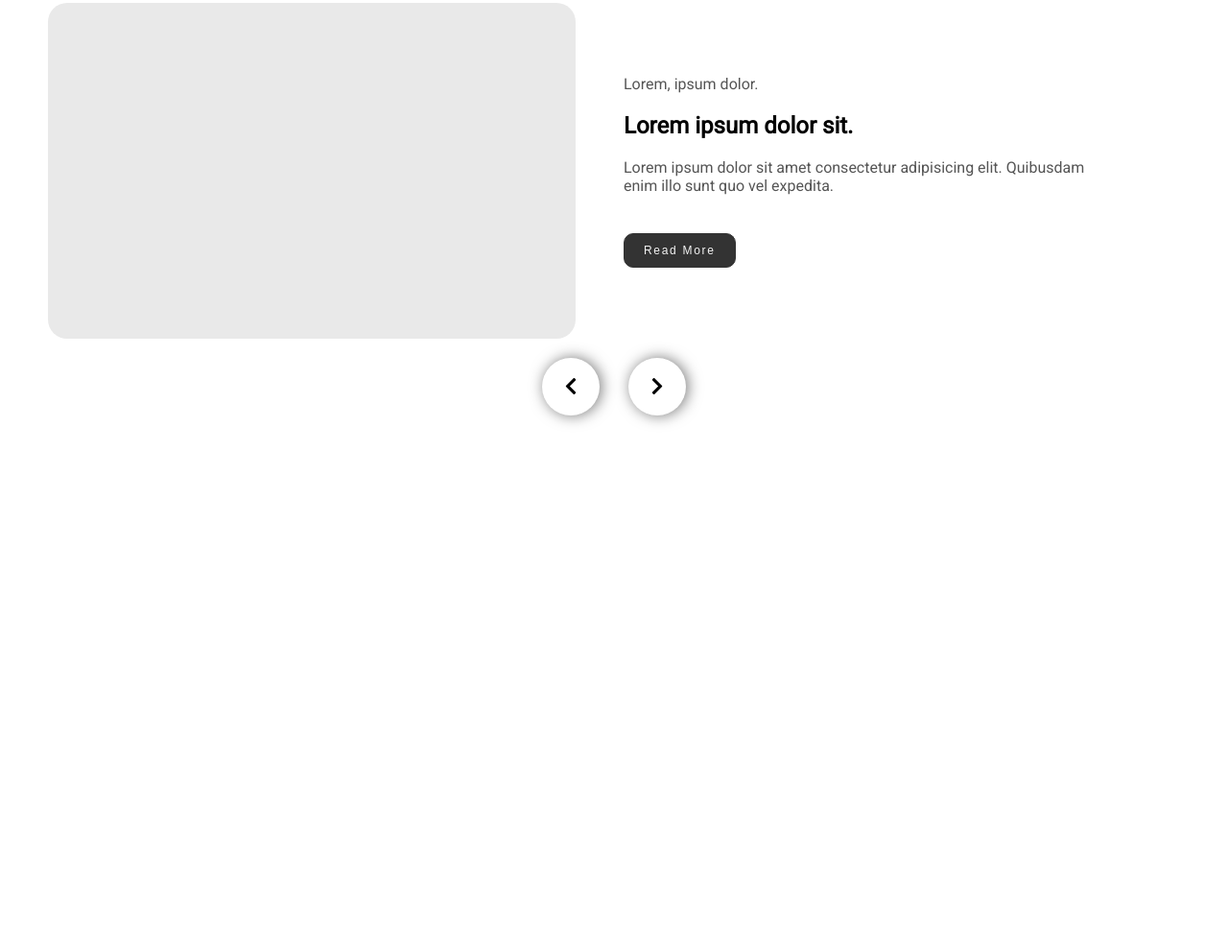
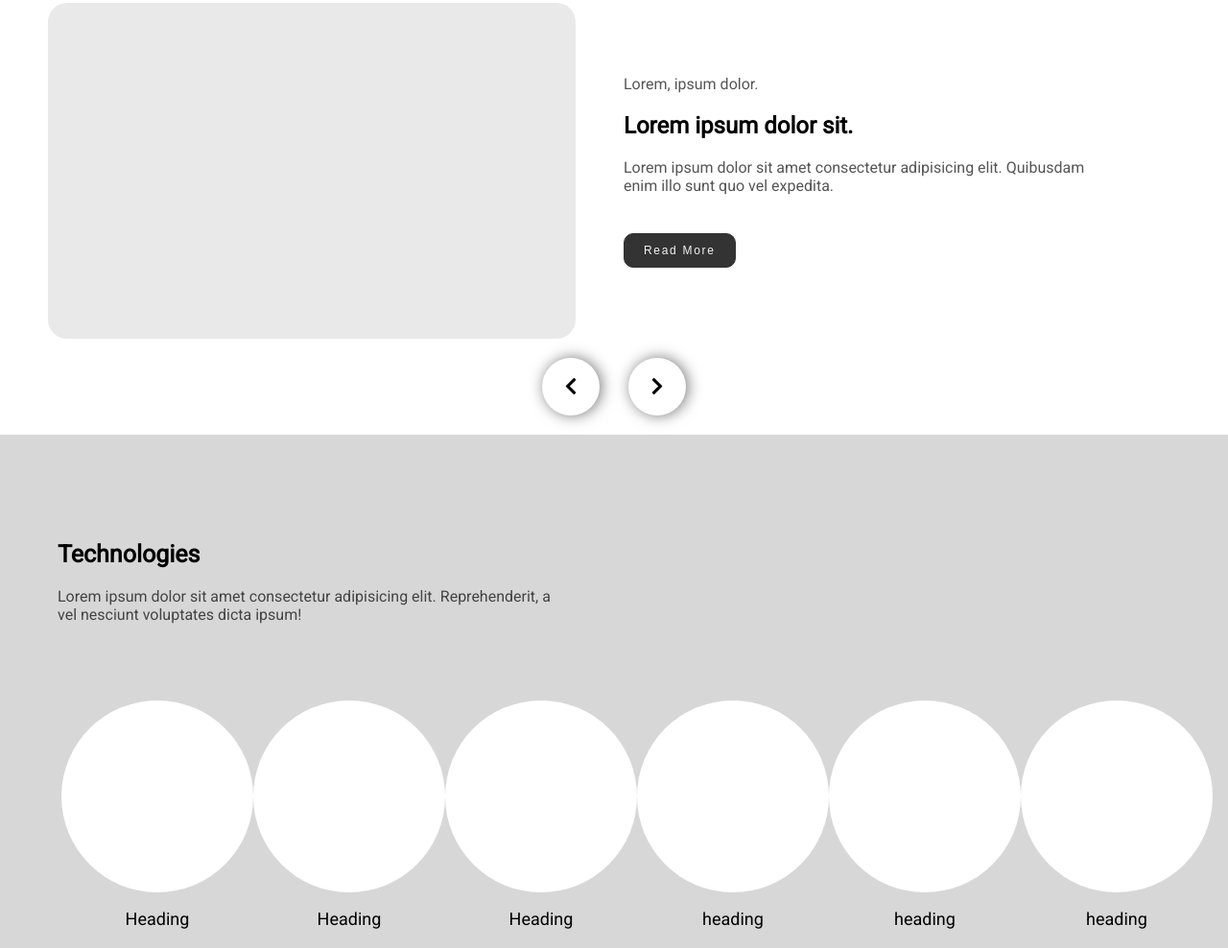
Before and after one commit to sanket2712/Corporate-Site, a plain HTML site: page index.html in a window 1280 px wide. Shown: the part 1086-2074 px from the top of the page at 96% size. Before the commit the page ends 1539 px from the top, so only its background shows below. Drawn offline with Linux system fonts and the light colour scheme.

Commit message:
added technologies

```diff
--- a/glider_assets/glider.css
+++ b/glider_assets/glider.css
@@ -100,13 +100,13 @@
   width: 15px;
   height: 15px;
   margin: 7px;
-  /* transition: 0.3s ease-out; */
+  transition: 0.3s ease-out;
 }
 .glider-dot:hover,
 .glider-dot:focus,
 .glider-dot.active {
   background: #a89cc8;
-  /* transform: scale(1.5); */
+  transform: scale(1.5);
 }
 @media(max-width: 36em){
   .glider::-webkit-scrollbar {
--- a/index.html
+++ b/index.html
@@ -116,6 +116,44 @@
 				</div>
 			</div>
 		</section>
+		<section id="technologies" class="dark-section">
+			<div class="section_header">
+				<h1>Technologies</h1>
+				<p>Lorem ipsum dolor sit amet consectetur adipisicing elit. Reprehenderit, a vel nesciunt voluptates dicta ipsum!</p>
+			</div>
+			<div class="technologies row">
+				<div class="single flex_col">
+					<div class="tech_image">
+					</div>
+					<p class="tech_name">Heading</p>
+				</div>
+				<div class="single flex_col">
+					<div class="tech_image">
+					</div>
+					<p class="tech_name">Heading</p>
+				</div>
+				<div class="single flex_col">
+					<div class="tech_image">
+					</div>
+					<p class="tech_name">Heading</p>
+				</div>
+				<div class="single flex_col">
+					<div class="tech_image">
+					</div>
+					<p class="tech_name">heading</p>
+				</div>
+				<div class="single flex_col">
+					<div class="tech_image">
+					</div>
+					<p class="tech_name">heading</p>
+				</div>
+				<div class="single flex_col">
+					<div class="tech_image">
+					</div>
+					<p class="tech_name">heading</p>
+				</div>
+			</div>
+		</section>
 		<script src="./glider_assets/glider.js"></script>
 		<script src="script.js"></script>
 	</body>
--- a/styles.css
+++ b/styles.css
@@ -186,3 +186,51 @@ nav ul a:hover {
     display: flex;
     justify-content: space-between;
 }
+.dark-section{
+	background-color:#d7d7d7 ;
+}
+/* technologies section */
+
+.row{
+	width: 100%;
+	display: flex;
+	justify-content: space-between;
+	align-items: center;
+}
+.flex_col{
+	display: flex;
+	flex-direction: column;
+	align-items: center;
+}
+.tech_image{
+	height: 200px;
+	width: 200px;
+	background-color: #ffffff;
+	border-radius: 50%;
+}
+.technologies{
+	padding: 20px 5%;
+}
+.technologies .single{
+	/* margin: 0 25px; */
+}
+.tech_name{
+	padding-top: 17px;
+	color: black;
+		font-size: 18px;
+
+}
+.section_header{
+	width: 50%;
+	padding:100px 60px 50px ;
+}
+.section_header *{
+	padding: 10px 0;
+}
+.section_header p{
+color: #444;
+}
+.section_header h1{
+	font-size: 25px;
+
+}
```
Also changed, not shown: 1 other file.
